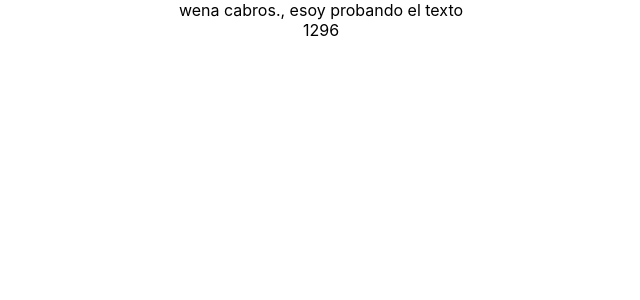
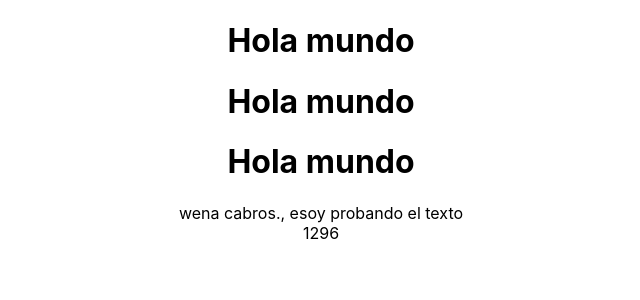
Before and after one commit to MarcoRosselDev/javascript, a React (Create React App) app in the folder cursos-youtube/part1/: page / in a window 1280 px wide. Shown: the top 300 px of the page, without its empty margins (319-959 px from the left). Built offline with nearby package versions, Linux system fonts and the light colour scheme.

Commit message:
bootcamp midudev 1 notes-part2-6

```diff
--- a/cursos-youtube/part1/src/App.js
+++ b/cursos-youtube/part1/src/App.js
@@ -82,6 +82,10 @@ ahora vamos a probar meter una funcion dentro de htmlx
 
 */
 
+const Mensaje = () => {
+  return <h1>Hola mundo</h1>
+}
+
 const App = () => {
    const mensaje = 'wena cabros.';
    const a = 6;
@@ -89,6 +93,10 @@ const App = () => {
 
    return (
      <div className="App">
+       <Mensaje />
+       <Mensaje />
+       <Mensaje />
+       {/* si funciono. aparesen titulos h1 con "hola mundo en chrom" */}
        {mensaje + ", esoy probando el texto"}
        <br/>
        {a ** b}
```
